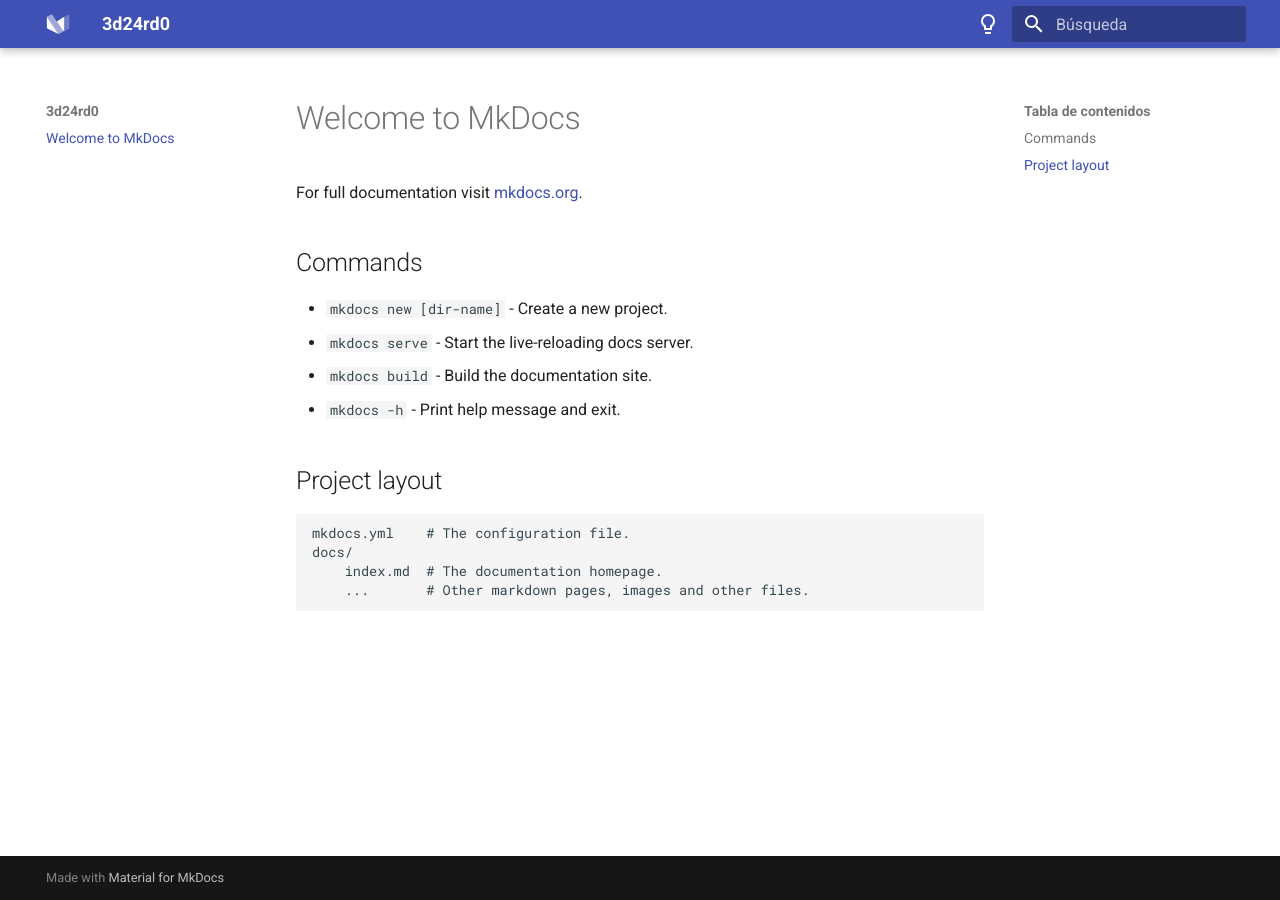
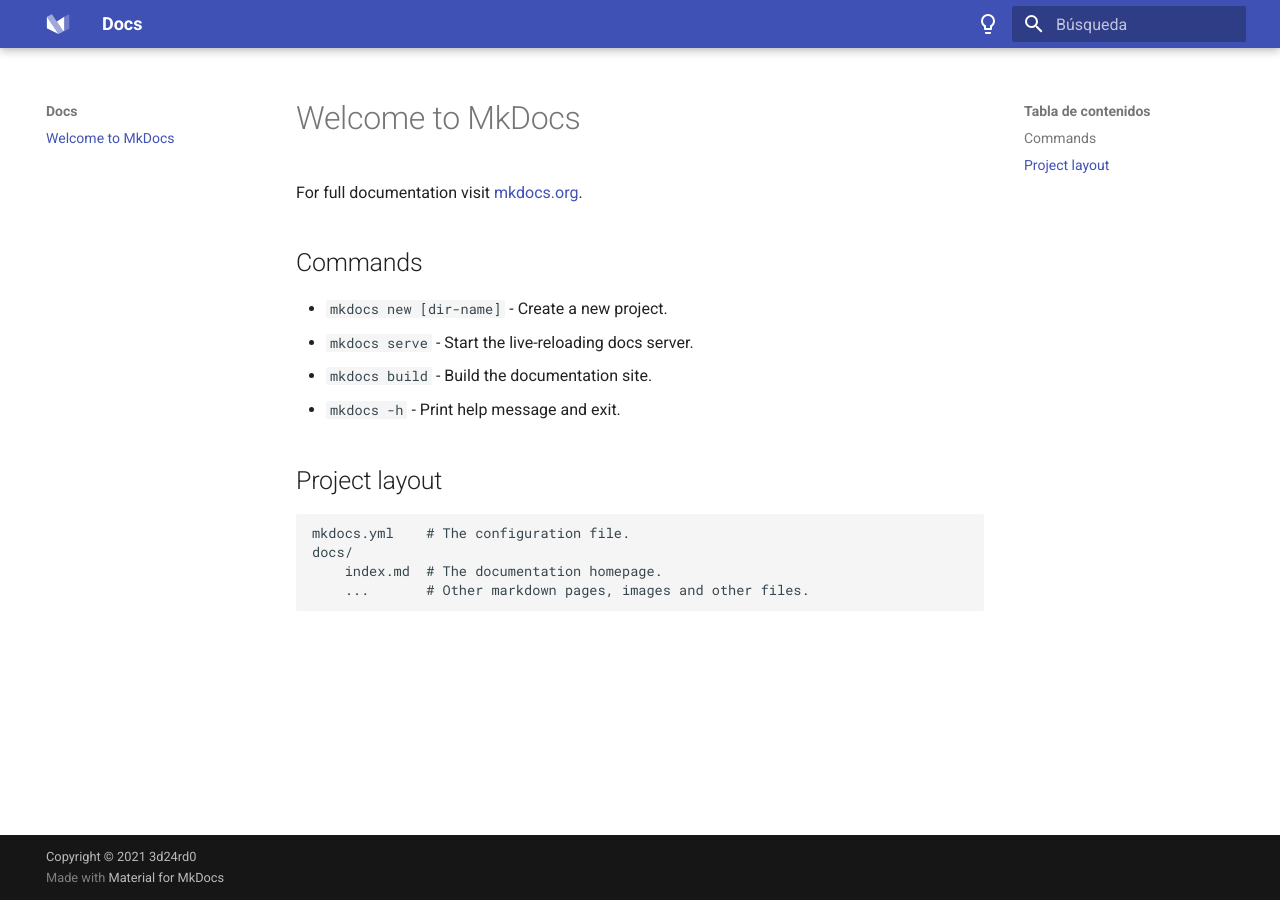
Before and after one commit to yaminokishi/yaminokishi.github.io, an MkDocs documentation site: the page built from docs/index.md, in a window 1280 px wide. Built offline with MkDocs 1.6.1 and Material for MkDocs 9.7.7, drawn with Linux system fonts in a browser that asks for light colours.

```diff
--- a/mkdocs.yml
+++ b/mkdocs.yml
@@ -1,28 +1,29 @@
-site_name: 3d24rd0
+# Project information
+site_name: Docs
+site_url: https://yaminokishi.com/
+site_author: 3d24rd0
+site_description: >-
+  A personal docs
+
+copyright: 'Copyright &copy; 2021 3d24rd0'
+
 theme:
   name: material
   # custom_dir: material
-
   # 404 page
   static_templates:
     - 404.html
-
   # Necessary for search to work properly
   include_search_page: false
   search_index_only: true
-
   language: es
   font:
     text: Roboto
     code: Roboto Mono
-
   favicon: assets/favicon.png
-
   icon:
     logo: logo
-
   palette:
-
     # Light mode
     - media: "(prefers-color-scheme: light)"
       scheme: default
@@ -40,3 +41,9 @@ theme:
       toggle:
         icon: material/lightbulb
         name: Switch to light mode
+
+# Plugins
+plugins:
+  - search
+  - minify:
+      minify_html: true
```
